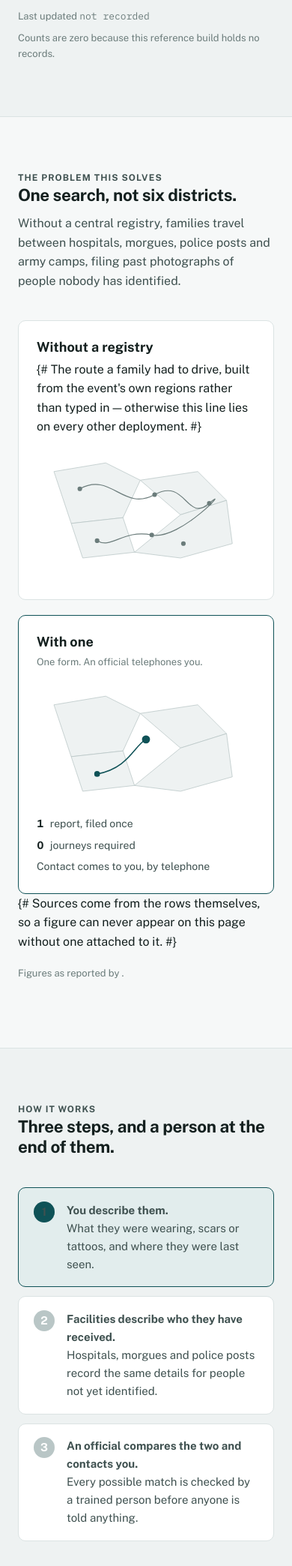
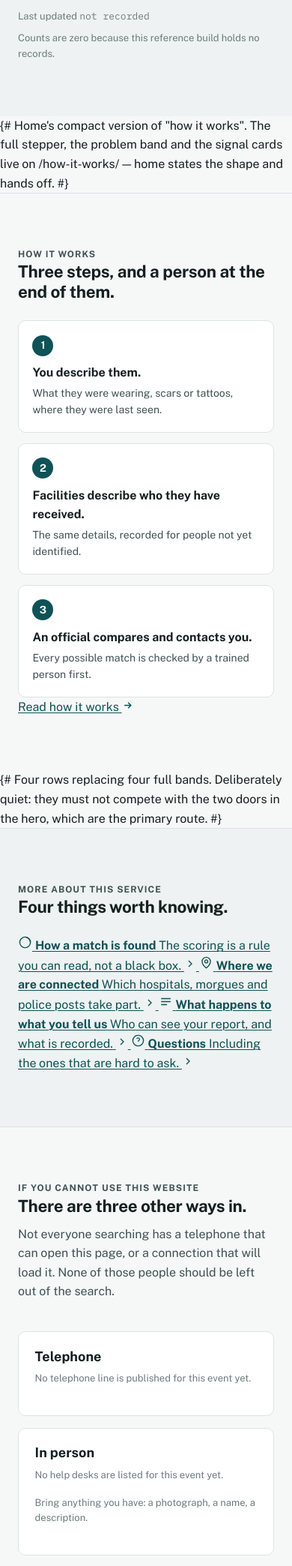
Before and after one commit to CAPTAINlevi12/khoj, a Django app: page / in a window 390 px wide. Shown: the part 1683-3771 px from the top of the page at 75% size. Run offline with Django 5.2, Linux system fonts and the light colour scheme; data that the repository does not hold is empty.

Commit message:
refactor: split the landing page into home plus five detail pages
Implements the redesign approved earlier but never built. Home carried all
eleven bands because 74158a5 built it from LANDING_PAGE_BRIEF.md and the
follow-up redesign stopped at a mockup. Settling it now, before Phase 2 adds
the report wizard on top of an unsettled page.

Home is four sections and the telephone routes: hero with the two doors,
counters, a compact three-step strip that links onward, and four quiet rows
handing off to the detail pages. Everything explanatory became a link.

New pages, each with room the home page did not have:
  /how-it-works/         why it is needed, how it works, what helps a match
  /how-matching-works/   the scoring demonstration
  /coverage/             which facilities take part
  /privacy/              what happens to what you tell us
  /questions/            the FAQ

The information architecture is settled independently of the visual design
still coming from Stitch: that changes how these pages look, not which pages
exist, so this does not pre-empt it.

The scroll rail is gone - template, CSS and JS. It existed to navigate ten
bands; a four-section page does not need one, and deleting it removes the
RAIL_SECTIONS coupling risk that flagged in review, since that list no
longer exists.

Home is 15.9 KB, down from 40 KB, and 6 queries. The detail pages are 2 to 4
queries each, one primary-event fetch apiece. Every route verified 200.

Co-Authored-By: Claude Opus 5 <noreply@anthropic.com>

```diff
--- /dev/null
+++ b/registry/templates/registry/_band_handoff.html
@@ -0,0 +1,57 @@
+{% load i18n %}
+{# Four rows replacing four full bands. Deliberately quiet: they must not
+   compete with the two doors in the hero, which are the primary route. #}
+<section class="band band-tint" id="more" data-band>
+  <div class="wrap">
+    <div class="band-head" style="margin-bottom:1.5rem">
+      <p class="eyebrow">{% translate "More about this service" %}</p>
+      <h2>{% translate "Four things worth knowing." %}</h2>
+    </div>
+
+    <div class="handoff">
+      <a class="ho" href="{% url 'matching' %}">
+        <svg class="hi" width="19" height="19" viewBox="0 0 24 24" fill="none" stroke="currentColor" stroke-width="1.7" aria-hidden="true">
+          <circle cx="12" cy="12" r="9"/><path d="M12 3a9 9 0 0 1 9 9"/>
+        </svg>
+        <span>
+          <strong>{% translate "How a match is found" %}</strong>
+          <span>{% translate "The scoring is a rule you can read, not a black box." %}</span>
+        </span>
+        <svg class="arw" width="16" height="16" viewBox="0 0 24 24" fill="none" stroke="currentColor" stroke-width="2" aria-hidden="true"><path d="M9 6l6 6-6 6"/></svg>
+      </a>
+
+      <a class="ho" href="{% url 'coverage' %}">
+        <svg class="hi" width="19" height="19" viewBox="0 0 24 24" fill="none" stroke="currentColor" stroke-width="1.7" aria-hidden="true">
+          <path d="M12 21s7-5.7 7-11a7 7 0 1 0-14 0c0 5.3 7 11 7 11z"/><circle cx="12" cy="10" r="2.5"/>
+        </svg>
+        <span>
+          <strong>{% translate "Where we are connected" %}</strong>
+          <span>{% translate "Which hospitals, morgues and police posts take part." %}</span>
+        </span>
+        <svg class="arw" width="16" height="16" viewBox="0 0 24 24" fill="none" stroke="currentColor" stroke-width="2" aria-hidden="true"><path d="M9 6l6 6-6 6"/></svg>
+      </a>
+
+      <a class="ho" href="{% url 'privacy' %}">
+        <svg class="hi" width="19" height="19" viewBox="0 0 24 24" fill="none" stroke="currentColor" stroke-width="1.7" aria-hidden="true">
+          <path d="M4 7h16M4 12h16M4 17h10"/>
+        </svg>
+        <span>
+          <strong>{% translate "What happens to what you tell us" %}</strong>
+          <span>{% translate "Who can see your report, and what is recorded." %}</span>
+        </span>
+        <svg class="arw" width="16" height="16" viewBox="0 0 24 24" fill="none" stroke="currentColor" stroke-width="2" aria-hidden="true"><path d="M9 6l6 6-6 6"/></svg>
+      </a>
+
+      <a class="ho" href="{% url 'questions' %}">
+        <svg class="hi" width="19" height="19" viewBox="0 0 24 24" fill="none" stroke="currentColor" stroke-width="1.7" aria-hidden="true">
+          <circle cx="12" cy="12" r="9"/><path d="M9.6 9a2.5 2.5 0 0 1 4.8.8c0 1.7-2.4 2.2-2.4 3.7M12 17h.01"/>
+        </svg>
+        <span>
+          <strong>{% translate "Questions" %}</strong>
+          <span>{% translate "Including the ones that are hard to ask." %}</span>
+        </span>
+        <svg class="arw" width="16" height="16" viewBox="0 0 24 24" fill="none" stroke="currentColor" stroke-width="2" aria-hidden="true"><path d="M9 6l6 6-6 6"/></svg>
+      </a>
+    </div>
+  </div>
+</section>
--- a/registry/templates/registry/_band_rail.html
+++ /dev/null
@@ -1,15 +0,0 @@
-{% load i18n %}
-{# Band 0. Navigation, not content: it renders only when JS is on and the
-   viewport is wide, and its absence costs the reader nothing. #}
-<nav class="rail" aria-label="{% translate 'Page sections' %}">
-  <ul>
-    {% for id, label in rail_sections %}
-      <li>
-        <button type="button" data-target="{{ id }}" aria-current="false">
-          <span class="visually-hidden">{{ label }}</span>
-        </button>
-        <span class="rail-label" aria-hidden="true">{{ label }}</span>
-      </li>
-    {% endfor %}
-  </ul>
-</nav>
--- /dev/null
+++ b/registry/templates/registry/_band_steps_brief.html
@@ -0,0 +1,36 @@
+{% load i18n %}
+{# Home's compact version of "how it works". The full stepper, the problem
+   band and the signal cards live on /how-it-works/ — home states the shape
+   and hands off. #}
+<section class="band" id="how" data-band>
+  <div class="wrap">
+    <div class="band-head" style="margin-bottom:1.5rem">
+      <p class="eyebrow">{% translate "How it works" %}</p>
+      <h2>{% translate "Three steps, and a person at the end of them." %}</h2>
+    </div>
+
+    <ol class="steps-brief">
+      <li>
+        <span class="step-n">1</span>
+        <strong>{% translate "You describe them." %}</strong>
+        <span>{% translate "What they were wearing, scars or tattoos, where they were last seen." %}</span>
+      </li>
+      <li>
+        <span class="step-n">2</span>
+        <strong>{% translate "Facilities describe who they have received." %}</strong>
+        <span>{% translate "The same details, recorded for people not yet identified." %}</span>
+      </li>
+      <li>
+        <span class="step-n">3</span>
+        <strong>{% translate "An official compares and contacts you." %}</strong>
+        <span>{% translate "Every possible match is checked by a trained person first." %}</span>
+      </li>
+    </ol>
+
+    <a class="readmore" href="{% url 'how-it-works' %}">
+      {% translate "Read how it works" %}
+      <svg width="15" height="15" viewBox="0 0 24 24" fill="none" stroke="currentColor"
+           stroke-width="2.2" aria-hidden="true"><path d="M5 12h14M13 6l6 6-6 6"/></svg>
+    </a>
+  </div>
+</section>
--- a/registry/templates/registry/home.html
+++ b/registry/templates/registry/home.html
@@ -3,18 +3,13 @@
 
 {% block title %}{% translate "Khoj — search for a missing person in one place" %}{% endblock %}
 
-{% block rail %}{% include "registry/_band_rail.html" %}{% endblock %}
-
 {% block content %}
+  {# Four sections and the telephone routes. Everything explanatory is a
+     link now; the detail pages have room the home page does not. #}
   {% include "registry/_band_event.html" %}
   {% include "registry/_band_hero.html" %}
   {% include "registry/_band_counters.html" %}
-  {% include "registry/_band_problem.html" %}
-  {% include "registry/_band_how.html" %}
-  {% include "registry/_band_match.html" %}
-  {% include "registry/_band_signals.html" %}
-  {% include "registry/_band_coverage.html" %}
-  {% include "registry/_band_trust.html" %}
+  {% include "registry/_band_steps_brief.html" %}
+  {% include "registry/_band_handoff.html" %}
   {% include "registry/_band_offline.html" %}
-  {% include "registry/_band_questions.html" %}
 {% endblock %}
--- a/registry/urls.py
+++ b/registry/urls.py
@@ -7,4 +7,12 @@ urlpatterns = [
     # views.home -> the function object itself, NOT views.home() called
     # name=   -> the label we use in templates: {% url 'home' %}
     path("", views.home, name="home"),
+    # The pages the home page hands off to. Naming them here is what lets
+    # templates link with {% url 'coverage' %} instead of a literal path, so
+    # a URL can be changed in one place.
+    path("how-it-works/", views.how_it_works, name="how-it-works"),
+    path("how-matching-works/", views.matching, name="matching"),
+    path("coverage/", views.coverage, name="coverage"),
+    path("privacy/", views.privacy, name="privacy"),
+    path("questions/", views.questions, name="questions"),
 ]
--- a/registry/views.py
+++ b/registry/views.py
@@ -1,22 +1,8 @@
 from django.core.cache import cache
 from django.shortcuts import render
-from django.utils.translation import gettext_lazy as _
 
-from .models import Event, Region
+from .models import Region
 from .queries import get_primary_event
-
-RAIL_SECTIONS = [
-    ("hero", _("Start")),
-    ("numbers", _("Numbers")),
-    ("problem", _("The problem")),
-    ("how", _("How it works")),
-    ("match", _("How a match is found")),
-    ("helps", _("What helps")),
-    ("coverage", _("Where we are connected")),
-    ("privacy", _("Privacy")),
-    ("offline", _("Other ways in")),
-    ("questions", _("Questions")),
-]
 
 
 def get_stats():
@@ -47,37 +33,63 @@ def get_stats():
 def home(request):
     """Public landing page.
 
-    Everything place-specific now comes from the database: which event the
-    page describes, which districts it covers, and which facilities are
-    connected. Nepal is the row that happens to be loaded, not a constant
-    typed into a template.
+    Four sections plus the telephone routes: what this is, whether it can
+    help, what to do now. Everything explanatory is a link to one of the
+    pages below, which have room the home page does not.
     """
-    # Each prefetch_related entry costs exactly one extra query no matter how
-    # many rows come back, and it populates a cache that `.all()` reads from
-    # afterwards. That matters here because several of these relations are
-    # rendered twice on the page — without the cache, every `{% for %}` would
-    # be another round trip. "regions__organisations" follows the relation two
-    # levels deep, which is what keeps the coverage band flat.
-    #
-    # Going through get_primary_event caches the row on the request, so the
-    # context processor that feeds base.html reuses it instead of fetching
-    # the same event a second time.
-    event = get_primary_event(
+    event = get_primary_event(request, "figures", "help_desks__region")
+
+    return render(
         request,
-        "regions__organisations",
-        "figures",
-        "help_desks__region",
+        "registry/home.html",
+        {"event": event, "stats": get_stats()},
     )
 
+
+def how_it_works(request):
+    """Why the registry is needed, how it works, and what helps a match."""
+    return render(
+        request,
+        "registry/page_how_it_works.html",
+        {"event": get_primary_event(request, "figures", "regions")},
+    )
+
+
+def matching(request):
+    """The scoring demonstration.
+
+    Needs the event because the demo's geography line follows
+    Event.geography_rule — "downstream" is nonsense in an earthquake.
+    """
+    return render(
+        request,
+        "registry/page_matching.html",
+        {"event": get_primary_event(request, "figures", "regions")},
+    )
+
+
+def coverage(request):
+    """Which facilities take part, by district.
+
+    "regions__organisations" follows the relation two levels deep in one
+    extra query, which is what keeps this page flat however many districts
+    the event covers.
+    """
+    event = get_primary_event(request, "figures", "regions__organisations")
     districts = event.regions.all() if event else Region.objects.none()
 
     return render(
         request,
-        "registry/home.html",
-        {
-            "event": event,
-            "stats": get_stats(),
-            "districts": districts,
-            "rail_sections": RAIL_SECTIONS,
-        },
+        "registry/page_coverage.html",
+        {"event": event, "districts": districts},
     )
+
+
+def privacy(request):
+    """What happens to what a family tells us."""
+    return render(request, "registry/page_privacy.html", {})
+
+
+def questions(request):
+    """The FAQ, including the uncomfortable questions."""
+    return render(request, "registry/page_questions.html", {})
--- a/static/css/khoj.css
+++ b/static/css/khoj.css
@@ -666,3 +634,25 @@ a:hover { text-decoration-thickness: 2px; }
   background: var(--line-strong); align-self: center;
 }
 .event-dot.live { background: var(--green); }
+
+/* --------------------------------------------- home · brief step strip
+   The compact form of "how it works". The full interactive stepper lives
+   on /how-it-works/. */
+
+.steps-brief {
+  list-style: none; margin: 0; padding: 0;
+  display: grid; gap: 0.85rem;
+}
+@media (min-width: 760px) {
+  .steps-brief { grid-template-columns: repeat(3, 1fr); }
+}
+.steps-brief li {
+  background: var(--surface); border: 1px solid var(--line);
+  border-radius: var(--radius); padding: 1.15rem;
+}
+.steps-brief .step-n { margin-bottom: 0.6rem; }
+.steps-brief strong { display: block; }
+.steps-brief span:not(.step-n) {
+  display: block; margin-top: 0.2rem;
+  font-size: 0.875rem; color: var(--ink-mid);
+}
--- a/static/js/khoj.js
+++ b/static/js/khoj.js
@@ -42,33 +42,6 @@
       },
       { rootMargin: "-80px 0px 0px 0px" }
     ).observe(hero);
-  }
-
-  /* -------------------------------------------------- scroll rail + draw */
-
-  var bands = Array.prototype.slice.call(document.querySelectorAll("[data-band]"));
-  var railBtns = Array.prototype.slice.call(document.querySelectorAll(".rail button"));
-
-  railBtns.forEach(function (btn) {
-    btn.addEventListener("click", function () {
-      var target = document.getElementById(btn.dataset.target);
-      if (target) target.scrollIntoView({ behavior: reduced ? "auto" : "smooth" });
-    });
-  });
-
-  if (bands.length && "IntersectionObserver" in window) {
-    var railObserver = new IntersectionObserver(
-      function (entries) {
-        entries.forEach(function (entry) {
-          if (!entry.isIntersecting) return;
-          railBtns.forEach(function (b) {
-            b.setAttribute("aria-current", String(b.dataset.target === entry.target.id));
-          });
-        });
-      },
-      { threshold: 0.35 }
-    );
-    bands.forEach(function (b) { railObserver.observe(b); });
   }
 
   /* ------------------------------------------------------- path drawing */
--- a/templates/base.html
+++ b/templates/base.html
@@ -28,8 +28,6 @@
 <body>
 
   <a class="skip-link" href="#main">{% translate "Skip to content" %}</a>
-
-  {% block rail %}{% endblock %}
 
   <header class="site-header">
     <div class="wrap header-inner">
```
Also changed, not shown: other parts of static/css/khoj.css (+0 -32 lines), registry/templates/registry/page_coverage.html (added, +8 -0 lines), registry/templates/registry/page_how_it_works.html (added, +11 -0 lines), registry/templates/registry/page_matching.html (added, +8 -0 lines), registry/templates/registry/page_privacy.html (added, +8 -0 lines), registry/templates/registry/page_questions.html (added, +8 -0 lines).
